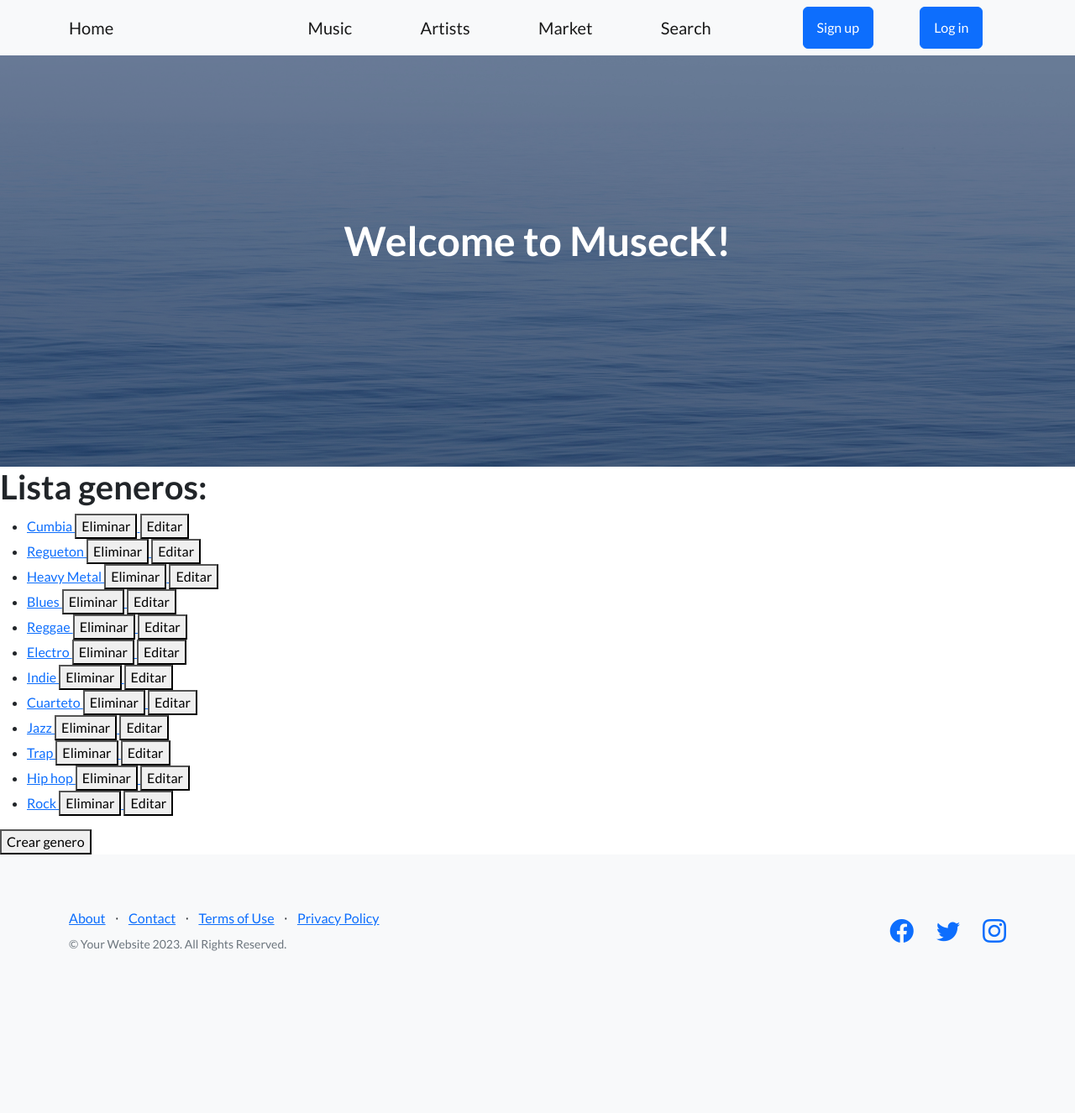
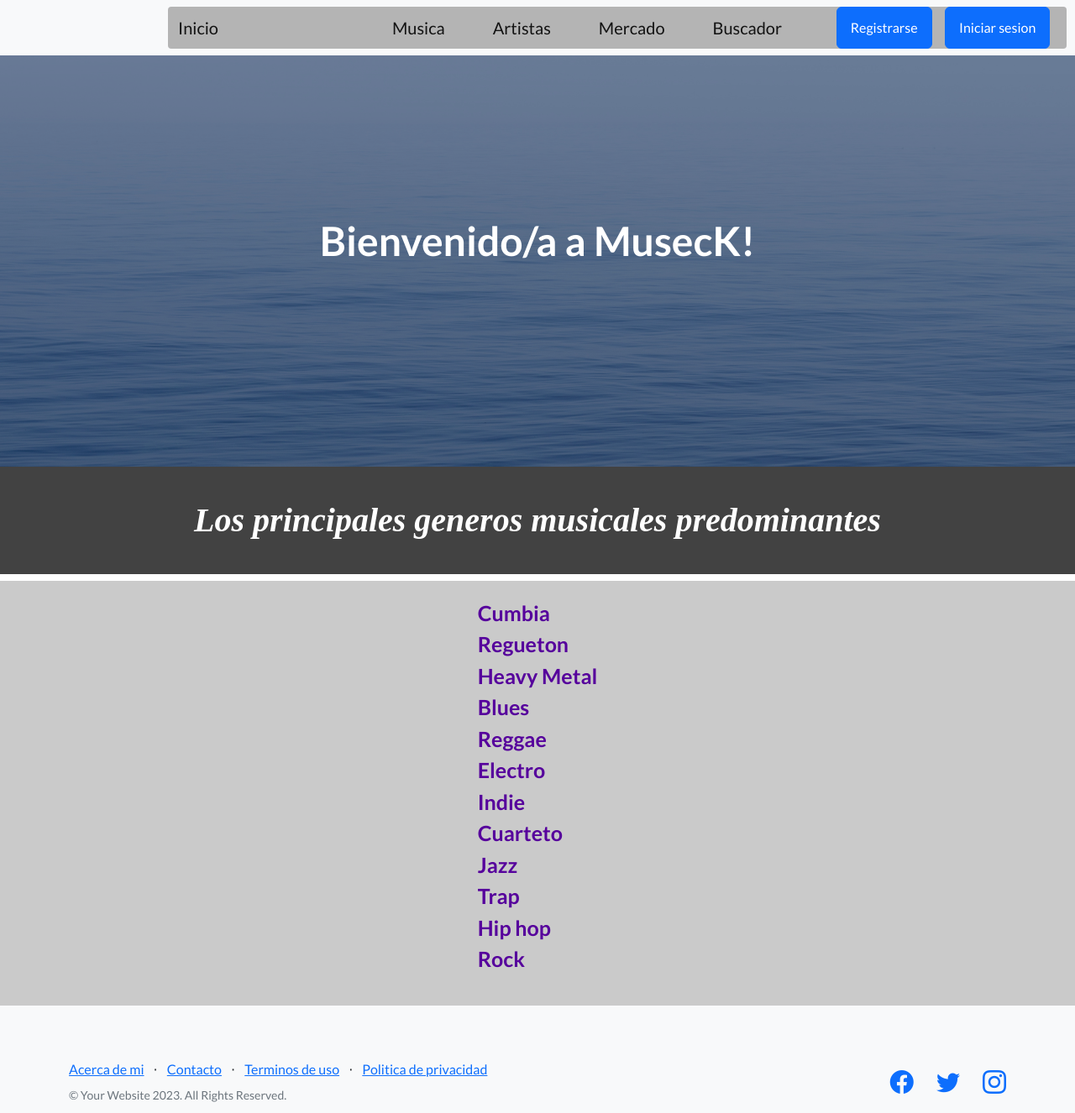
Before and after one commit to sWend77/Tercera-pre-entrega-Aguilar, a Django app: page /app-include/lista-generos/ in a window 1280 px wide. Shown: the whole page at 84% size. Before the commit the page ends 1133 px from the top, so only its background shows below. Run offline with Django 5.2, Linux system fonts and the light colour scheme; data comes from the database, SQL or seed files in the repository; both versions use the stored data as it was after the commit; some libraries are stand-ins or nearby versions.

Commit message:
Agregando diseño a las paginas y mejorando el funcionamiento de seccion 'market'

```diff
--- a/AppPrueba/static/css/mi_estilo.css
+++ b/AppPrueba/static/css/mi_estilo.css
@@ -1,6 +1,17 @@
 .cont-inicio{
     margin-right: 150px;
 
+}
+#navbar{
+    background: rgb(173, 137, 137);
+}
+
+#mi_container{
+    background: rgb(180, 180, 180);
+    margin: 0 10px 0 200px;
+    display: flex;
+    flex-flow: row;
+    border-radius: 4px;
 }
 
 .cont-login-register{
@@ -20,9 +31,12 @@
 #mi-h1 {
     font-style: italic;
     font-family: 'Times New Roman', Times, serif;
-    color: rgb(193, 149, 235);
+    color: rgb(255, 255, 255);
     padding: 40px;
-    background-color: rgb(94, 94, 94);
+    background-color: rgb(66, 66, 66);
+    display: flex;
+    flex-flow: row;
+    justify-content: center;
 }
 
 #contenedor-general {
@@ -83,7 +97,31 @@
 }
 
 #botones{
+    width: 100%;
+    height: 100%;
+    padding: 10px;
     text-decoration: none;
     font-weight: 600;
     color: rgb(106, 116, 255);
 }
+
+#generos-links{
+    font-size: 25px;
+    font-weight: 600;
+    color: rgb(86, 0, 156);
+    text-decoration: none;
+}
+
+#mi_h2{
+    width: 100%;
+    height: 100%;
+    font-size: 35px;
+    font-family: 'Times New Roman', Times, serif;
+    font-style: italic;
+    color: rgb(75, 75, 75);
+    border: solid 1px black;
+    background: rgb(133, 133, 133);
+    display: flex;
+    flex-direction: row;
+    justify-content: center;
+}
--- a/AppPrueba/templates/detail-genero.html
+++ b/AppPrueba/templates/detail-genero.html
@@ -3,7 +3,7 @@
 {% block contenido_variable %}
 
 
-    {% if detalle.id == 1 %}
+    {% if detalle.id == 35 %}
         <h1>
             Rock Clasico
         </h1>
--- a/AppPrueba/templates/list-genero.html
+++ b/AppPrueba/templates/list-genero.html
@@ -2,27 +2,19 @@
 
 {% block contenido_variable %}
 
-    <h1>
-        Lista generos:
+    <h1 id="mi-h1">
+        Los principales generos musicales predominantes
     </h1>
-
-    <ul>
+    <div id="contenedor-general">
+        <ul class="detalle-publicacion">
             {% for genero in generos %}
             <li>
-            <a href="{% url 'DetalleGeneros' genero.id %}">
+                <a id="generos-links" href="{% url 'DetalleGeneros' genero.id %}">
                     {{genero}}
-            </a>
-            <a href="{% url 'EliminarGenero' genero.id %}">
-                <button type="button">Eliminar</button>
-            </a>
-            <a href="{% url 'EditarGenero' genero.id %}">
-                <button type="button">Editar</button>
                 </a>
             </li>
             {% endfor %}
         </ul>
-    <a href="{% url 'CrearGenero' %}">
-        <button type="submit">Crear genero</button>
-    </a>
+    </div>
 
 {% endblock contenido_variable %}
--- a/AppPrueba/templates/navbar.html
+++ b/AppPrueba/templates/navbar.html
@@ -1,12 +1,12 @@
-<nav class="navbar navbar-light bg-light static-top">
-    <div class="container">
+<nav class="navbar navbar-light bg-light static-top" id="navbar">
+    <div class="container" id="mi_container">
         <div class="cont-inicio">
-            <a class="navbar-brand" href="{% url 'Inicio' %}">Home</a>
+            <a class="navbar-brand" href="{% url 'Inicio' %}">Inicio</a>
         </div>
-        <a class="navbar-brand" href="{% url 'ListaGeneros' %}">Music</a>
-        <a class="navbar-brand" href="{% url 'Artistas' %}">Artists</a>
-        <a class="navbar-brand" href="{% url 'Categorias' %}">Market</a>
-        <a class="navbar-brand" href="{% url 'Busqueda' %}">Search</a>
+        <a class="navbar-brand" href="{% url 'ListaGeneros' %}">Musica</a>
+        <a class="navbar-brand" href="{% url 'Artistas' %}">Artistas</a>
+        <a class="navbar-brand" href="{% url 'Categorias' %}">Mercado</a>
+        <a class="navbar-brand" href="{% url 'Busqueda' %}">Buscador</a>
         {% if user.is_authenticated %}
             <p>
                 Sesion: {{user.username}}
@@ -15,13 +15,13 @@
                 <button type="submit">Editar Perfil</button>
             </a>
             <form action="{% url 'LogoutUser' %}" method="post"> {% csrf_token %}
-                <button type="submit">Logout</button>
+                <button type="submit">Salir</button>
             </form>
         {%else%}
             <div class="cont-login-register">
 
-                <a class="btn btn-primary" href="{% url 'Registro' %}">Sign up</a>
-                <a class="btn btn-primary" href="{% url 'IniciarSesion' %}">Log in</a>
+                <a class="btn btn-primary" href="{% url 'Registro' %}">Registrarse</a>
+                <a class="btn btn-primary" href="{% url 'IniciarSesion' %}">Iniciar sesion</a>
 
             </div>
         {% endif %}
--- a/AppPrueba/templates/padre.html
+++ b/AppPrueba/templates/padre.html
@@ -28,7 +28,7 @@
                     <div class="col-xl-6">
                         <div class="text-center text-white">
                             <!-- Page heading-->
-                            <h1 class="mb-5">Welcome to MusecK!</h1>
+                            <h1 class="mb-5">Bienvenido/a a MusecK!</h1>
                             <!-- Signup form-->
                             <!-- * * * * * * * * * * * * * * *-->
                             <!-- * * SB Forms Contact Form * *-->
@@ -41,8 +41,8 @@
                                 <!-- Email address input-->
                                 <div class="row">
                                     <div class="col">
-                                        <div class="invalid-feedback text-white" data-sb-feedback="emailAddress:required">Email Address is required.</div>
-                                        <div class="invalid-feedback text-white" data-sb-feedback="emailAddress:email">Email Address Email is not valid.</div>
+                                        <div class="invalid-feedback text-white" data-sb-feedback="emailAddress:required">La direccion de correo electronico es requerido.</div>
+                                        <div class="invalid-feedback text-white" data-sb-feedback="emailAddress:email">La direccion de correo electronico no es valido.</div>
                                     </div>
                                 </div>
                                 <!-- Submit success message-->
@@ -51,8 +51,8 @@
                                 <!-- has successfully submitted-->
                                 <div class="d-none" id="submitSuccessMessage">
                                     <div class="text-center mb-3">
-                                        <div class="fw-bolder">Form submission successful!</div>
-                                        <p>To activate this form, sign up at</p>
+                                        <div class="fw-bolder">Envío de formulario exitosa!</div>
+                                        <p>Para activar este formulario, regístrate </p>
                                         <a class="text-white" href="https://startbootstrap.com/solution/contact-forms">https://startbootstrap.com/solution/contact-forms</a>
                                     </div>
                                 </div>
@@ -60,7 +60,7 @@
                                 <!---->
                                 <!-- This is what your users will see when there is-->
                                 <!-- an error submitting the form-->
-                                <div class="d-none" id="submitErrorMessage"><div class="text-center text-danger mb-3">Error sending message!</div></div>
+                                <div class="d-none" id="submitErrorMessage"><div class="text-center text-danger mb-3">Hubo un error al enviar el mensaje!</div></div>
                             </form>
                         </div>
                     </div>
@@ -76,13 +76,13 @@
                 <div class="row">
                     <div class="col-lg-6 h-100 text-center text-lg-start my-auto">
                         <ul class="list-inline mb-2">
-                            <li class="list-inline-item"><a href="{% url 'AboutMe' %}">About</a></li>
+                            <li class="list-inline-item"><a href="{% url 'AboutMe' %}">Acerca de mi</a></li>
                             <li class="list-inline-item">⋅</li>
-                            <li class="list-inline-item"><a href="#!">Contact</a></li>
+                            <li class="list-inline-item"><a href="#!">Contacto</a></li>
                             <li class="list-inline-item">⋅</li>
-                            <li class="list-inline-item"><a href="#!">Terms of Use</a></li>
+                            <li class="list-inline-item"><a href="#!">Terminos de uso</a></li>
                             <li class="list-inline-item">⋅</li>
-                            <li class="list-inline-item"><a href="#!">Privacy Policy</a></li>
+                            <li class="list-inline-item"><a href="#!">Politica de privacidad</a></li>
                         </ul>
                         <p class="text-muted small mb-4 mb-lg-0">&copy; Your Website 2023. All Rights Reserved.</p>
                     </div>
--- a/AppPrueba/templates/resultado_busqueda_instrumentos.html
+++ b/AppPrueba/templates/resultado_busqueda_instrumentos.html
@@ -21,9 +21,9 @@
                     </div>
                     <div id="botones-publicacion">
 
-                        <button id="boton" type="submit"><a id="botones" href="">Comprar</a></button>
+                        <button id="boton" type="submit"><a id="botones" href="{% url 'DatosCompras' pk=instrumento.id %}">Comprar</a></button>
 
-                        <button id="boton" type="submit"><a id="botones" href="">Agregar al carrito</a></button>
+                        <button id="boton" type="submit"><a id="botones" href="{% url 'MiCarrito' pk=instrumento.id %}">Agregar al carrito</a></button>
 
                     </div>
                 </li>
--- a/AppPrueba/urls.py
+++ b/AppPrueba/urls.py
@@ -24,4 +24,7 @@ urlpatterns = [
     path("detail-categoria/<pk>", DetailCategoria.as_view(), name = "DetalleCategoria"),
     path("publicaciones/", ListaPublicaciones.as_view(), name = "ListaPublicaiones"),
     path("resultado-busqueda-instrumentos/", buscar_instrumentos, name = "ResultadoInstrumentos"),
+    path("datos-compras/<int:pk>", comprar, name = "DatosCompras"),
+    path("carrito/<int:pk>" , agregar_carrito, name = "MiCarrito"),
+    path("realiza-pago/" , seleccionar_cantidad, name = "SeleccionarCantidad"),
 ]
--- a/AppPrueba/views.py
+++ b/AppPrueba/views.py
@@ -10,12 +10,12 @@ from django.contrib.auth import  authenticate, login, logout
 from django.contrib.auth.forms import AuthenticationForm, UserCreationForm, UserChangeForm
 from django.contrib.auth.decorators import login_required
 from django.contrib.auth.mixins import LoginRequiredMixin
-
+from django.shortcuts import render, get_object_or_404, redirect
 
 def inicio (req):
 
     try:
-        avatar = Avatar.objects.get(user=req.user.id)
+        avatar = Avatar.objects.POST(user=req.user.id)
         return render(req, "index.html", {"url" : avatar.imagen.url})
     except:
         return render(req, "index.html", {})
@@ -68,11 +68,11 @@ def busqueda_usuarios(req):
 
 def buscar(req):
 
-    if req.GET["user"]:
+    if req.POST["user"]:
 
-        user = req.GET["user"]
+        user = req.POST["user"]
 
-        usuario = Usuario.objects.get( user = user)
+        usuario = Usuario.objects.POST( user = user)
 
         return render(req, "resultado_busqueda.html",{"usuario":usuario , "user": user})
 
@@ -295,7 +295,54 @@ def buscar_instrumentos(req):
             resultados = Instrumento.objects.filter(marca__icontains=marca)
 
             return render(req, "resultado_busqueda_instrumentos.html",{"resultados" : resultados})
+
         else: return  render(req, "index.html",{"message" : "Datos incorrectos"})
+
     else:
+
         form = BusquedaForm()
+
         return render(req, "detail-categoria.html", {"form" : form})
+
+def comprar(req, pk):
+
+    instrumento = get_object_or_404(Instrumento, pk=pk)
+
+    return render(req, "datos-compra.html", {"instrumento": instrumento})
+
+def agregar_carrito(req, pk):
+
+    instrumento = get_object_or_404(Instrumento, pk=pk)
+
+    return render(req, "carrito.html", {"instrumento": instrumento})
+
+
+def seleccionar_cantidad(req):
+
+    if req.method == "POST":
+
+        form = FormSeleccionarCantidad(req.POST)
+
+        if form.is_valid():
+
+            cantidad = form.cleaned_data["cantidad"]
+
+            instrumento_id = req.POST.get('instrumento_id')
+
+            instrumento = Instrumento.objects.get(id=instrumento_id)
+
+            if cantidad <= instrumento.cantidad_disponible:
+
+                resultados = Instrumento.objects.filter(id=instrumento_id)
+
+                return render(req, "resultado_busqueda_instrumentos.html", {"resultados": resultados})
+
+            else:
+                mensaje = f'La cantidad seleccionada ({cantidad}) excede la cantidad disponible ({instrumento.cantidad_disponible}).'
+                return render(req, "index.html", {"message": mensaje})
+
+        else: return  render(req, "index.html",{"message" : "Datos incorrectos"})
+
+    else:
+        form = FormSeleccionarCantidad()
+        return render(req, "detail-categoria.html", {"form": form})
```
Also changed, not shown: AppPrueba/forms.py (+12 -8 lines), AppPrueba/templates/carrito.html (added, +26 -0 lines), AppPrueba/templates/datos-compra.html (added, +32 -0 lines), AppPrueba/templates/detail-categoria.html (+8 -9 lines), AppPrueba/templates/lista-categorias.html (+5 -3 lines), AppPrueba/templates/realiza-compra.html (added, +8 -0 lines), AppPrueba/templates/update-genero.html (deleted, +0 -17 lines), db.sqlite3, media/instrumentos/fenderacustica.jpg (added), media/instrumentos/img7.jpg (added), media/instrumentos/schecter.jpg (added). Lines whose indentation alone changed are shown as unchanged.
